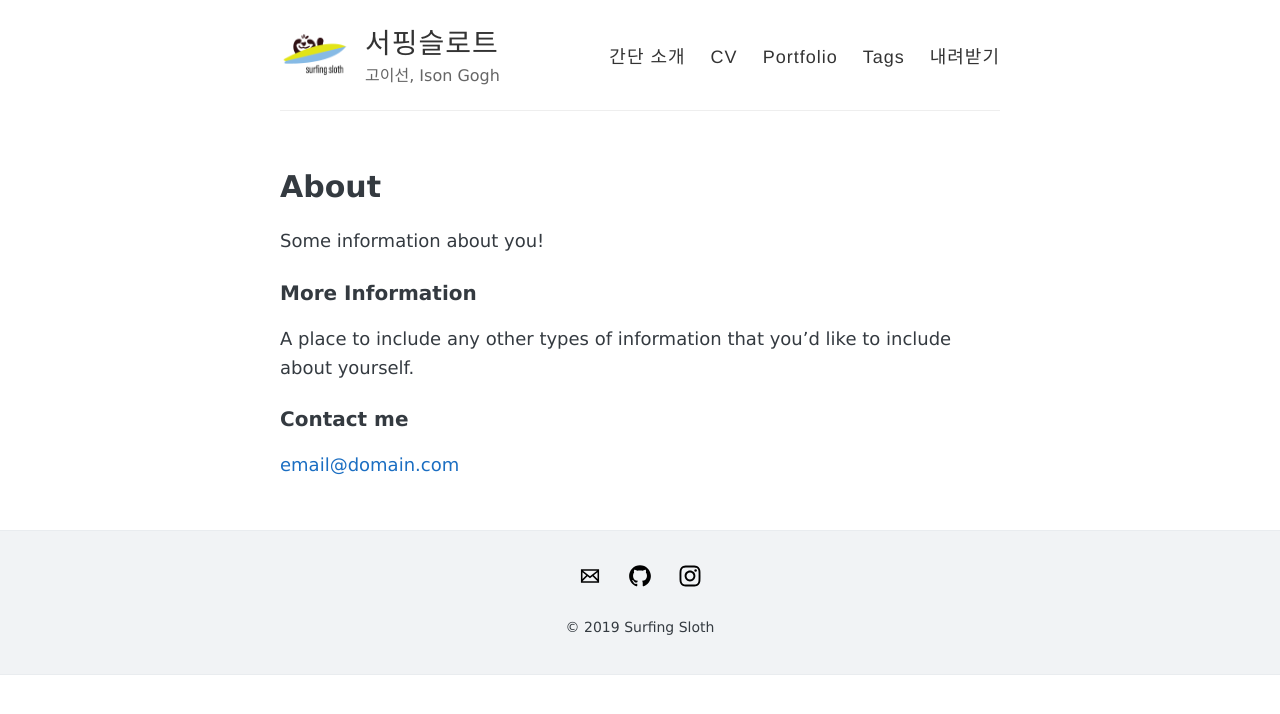
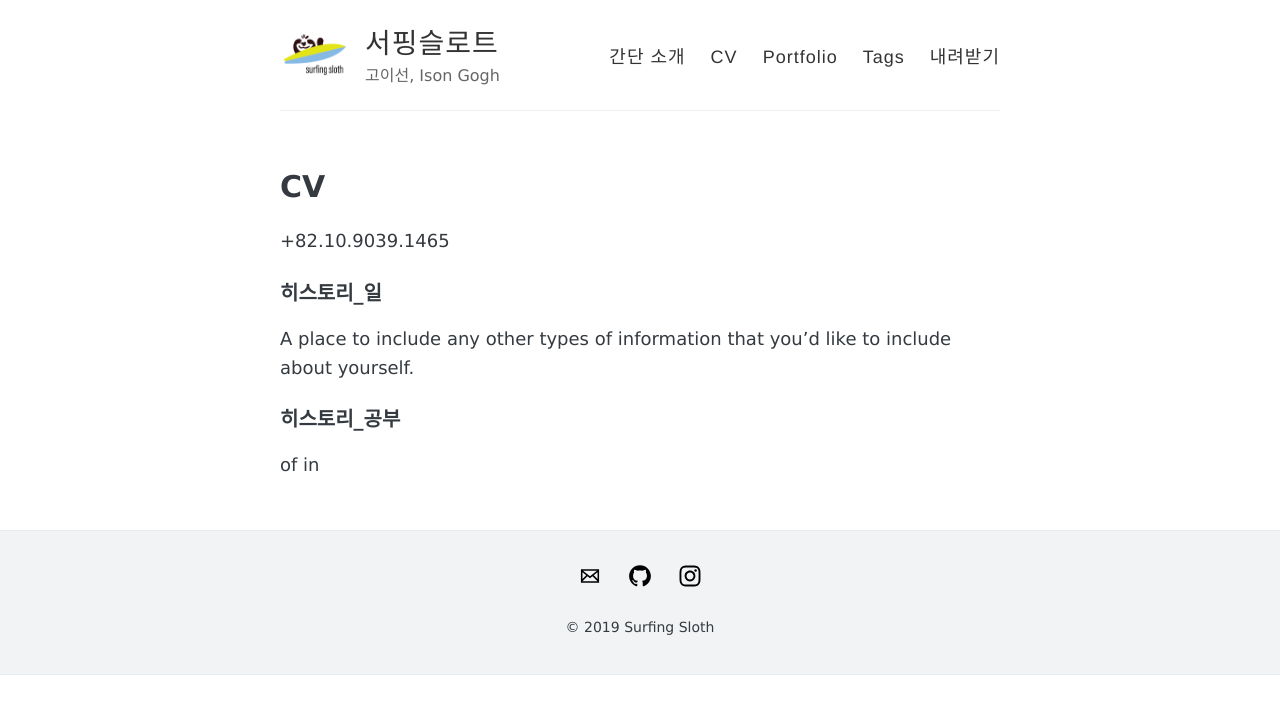
Before and after one commit to surfingsloth/surfingsloth.github.io, a Jekyll site: the page built from about.md, in a window 1280 px wide. Shown: the top 714 px of the page. Built offline with Jekyll 4.4.1, drawn with Linux system fonts in a browser that asks for light colours.

Commit message:
update about

```diff
--- a/_includes/fonts.html
+++ b/_includes/fonts.html
@@ -2,8 +2,8 @@
 <script>
   window.WebFontConfig = {
       custom: {
-          families: ['Spoqa Han Sans:100,300,400,700'],
-          urls: ['https://spoqa.github.io/spoqa-han-sans/css/SpoqaHanSans-kr.css']
+          families: ['Do+Hyeon'],
+          urls: ['https://fonts.googleapis.com/css']
       },
       timeout: 60000
   };
--- a/about.md
+++ b/about.md
@@ -1,15 +1,15 @@
 ---
 layout: page
-title: About
-permalink: /about/
+title: CV
+permalink: /cv/
 ---
 
-Some information about you!
++82.10.9039.1465
 
-### More Information
+### 히스토리_일
 
 A place to include any other types of information that you'd like to include about yourself.
 
-### Contact me
+### 히스토리_공부
 
-[email@domain.com](mailto:email@domain.com)
+of in
```
Also changed, not shown: 1 other file.
